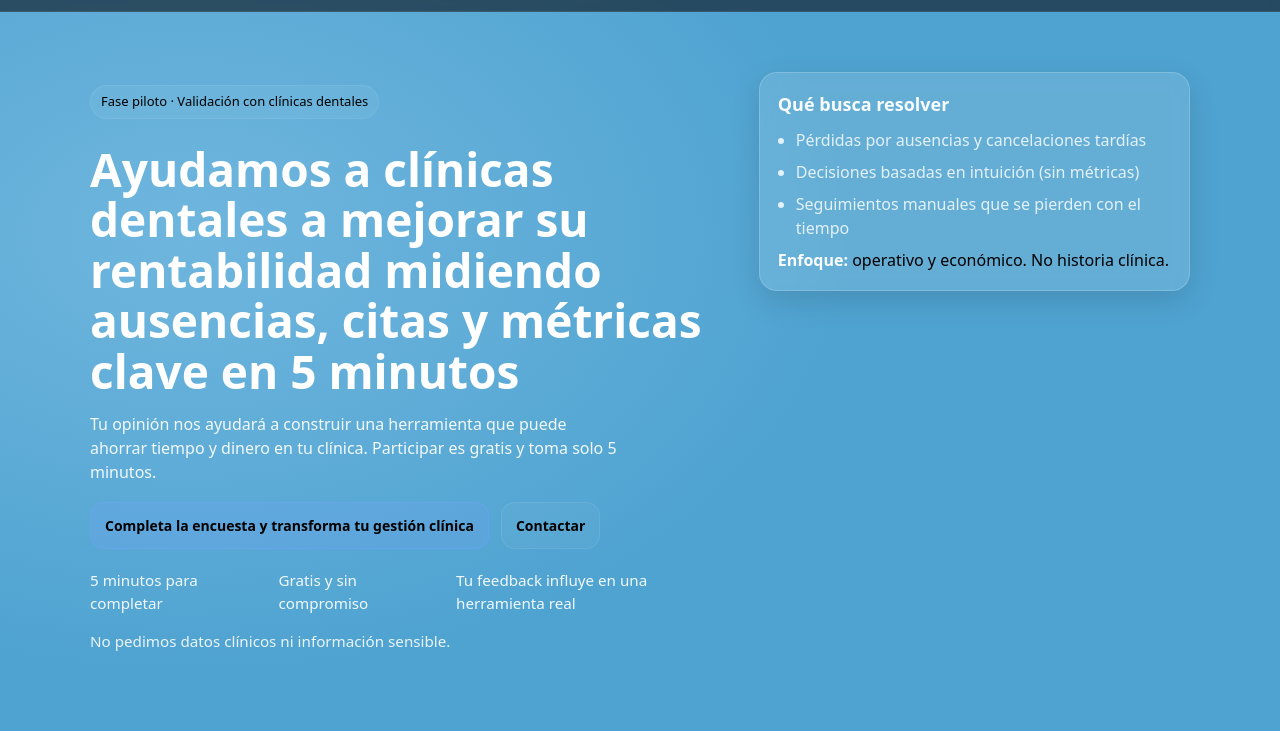
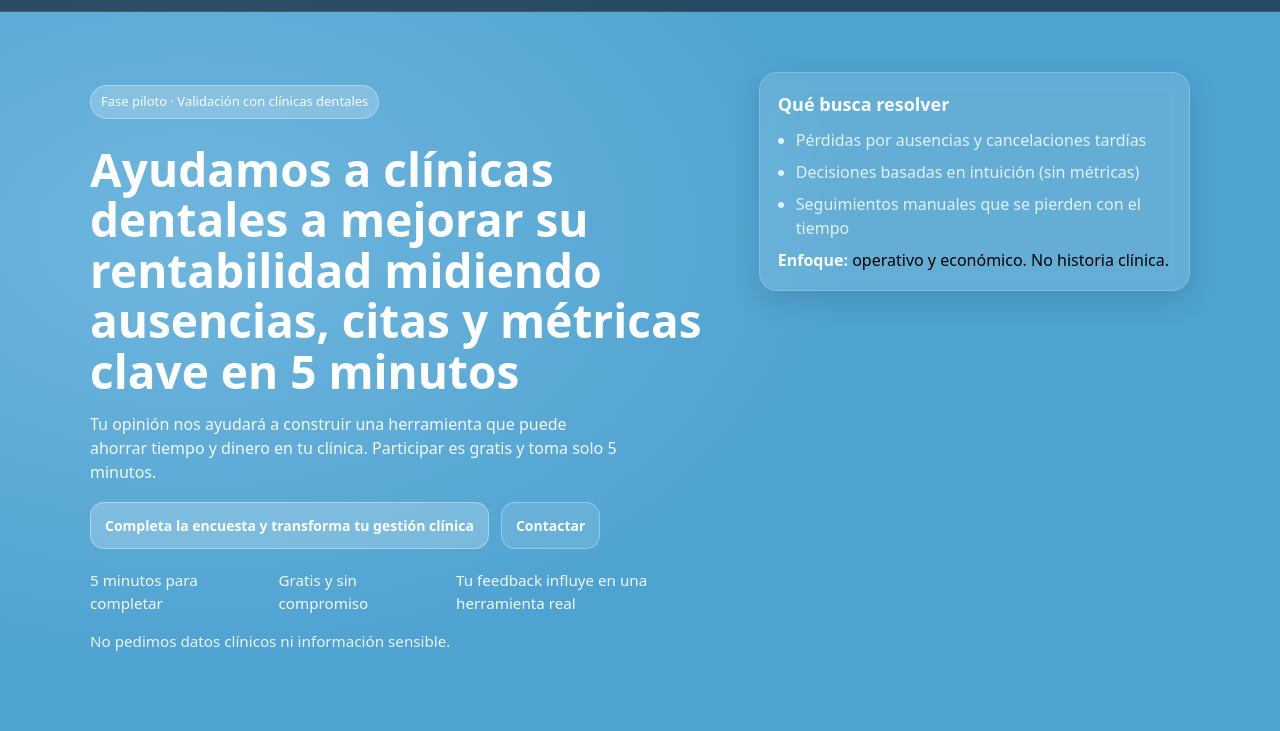
Before and after one commit to ovalderramabarreto-crear/dentalconnect-landing, a website: page index.html in a window 1280 px wide. Shown: the part 69-800 px from the top of the page. Drawn offline with Linux system fonts and the light colour scheme.

Commit message:
Improve card contrast and CTA visibility on blue background

```diff
--- a/src/style.css
+++ b/src/style.css
@@ -88,10 +88,15 @@ h3 { margin: 0 0 10px; font-size: 18px; }
   padding: 18px;
 }
 .card--soft {
-  background: rgba(255,255,255,0.14);
-  border: 1px solid rgba(255,255,255,0.22);
-  box-shadow: 0 12px 30px rgba(0,0,0,0.12);
+  background: rgba(255,255,255,0.08);
+  border: 1px solid rgba(255,255,255,0.18);
+  box-shadow: 0 8px 24px rgba(0,0,0,0.12);
 }
+.hero__card.card {
+  background: rgba(255,255,255,0.12);
+  border: 1px solid rgba(255,255,255,0.25);
+}
+
 .card--soft h3,
 .card--soft h2 {
   color: rgba(255,255,255,0.95);
@@ -140,7 +145,11 @@ h3 { margin: 0 0 10px; font-size: 18px; }
   border-color: rgba(122,162,255,0.35);
 }
 .btn--primary:hover { background: rgba(122,162,255,0.24); }
-.btn--ghost { background: rgba(255,255,255,0.04); }
+.btn--ghost {
+  background: rgba(255,255,255,0.10);
+  border: 1px solid rgba(255,255,255,0.25);
+}
+
 .btn--ghost:hover { background: rgba(255,255,255,0.07); }
 .btn--block { width: 100%; }
 
@@ -216,3 +225,23 @@ h3 { margin: 0 0 10px; font-size: 18px; }
 .card p, .card li {
   color: rgba(255,255,255,0.82);
 }
+.badge{
+  background: rgba(255,255,255,0.22);
+  border: 1px solid rgba(255,255,255,0.30);
+  color: rgba(255,255,255,0.95);
+}
+.btn{
+  border: 1px solid rgba(255,255,255,0.28);
+}
+
+.btn--primary{
+  background: rgba(255,255,255,0.22);
+  border: 1px solid rgba(255,255,255,0.35);
+  color: rgba(255,255,255,0.98);
+}
+
+.btn--ghost{
+  background: rgba(255,255,255,0.12);
+  border: 1px solid rgba(255,255,255,0.30);
+  color: rgba(255,255,255,0.96);
+}
```
